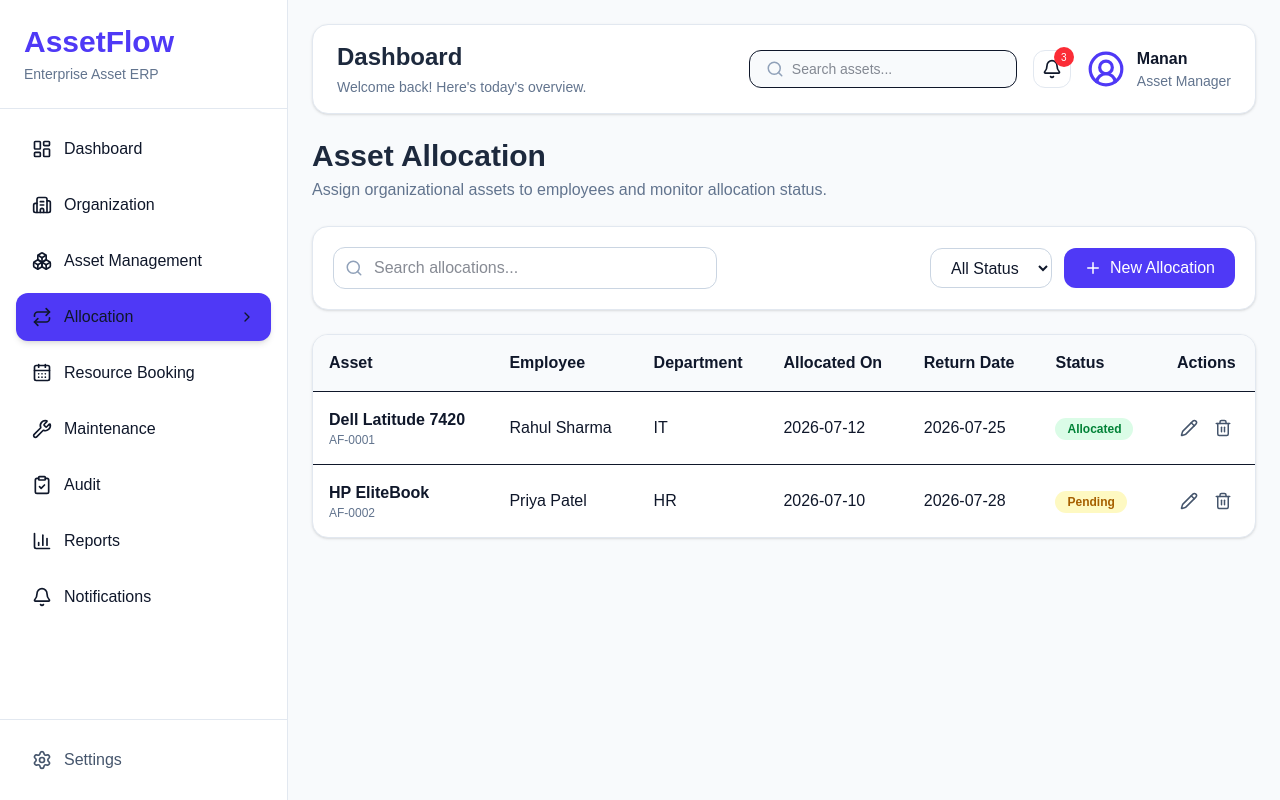
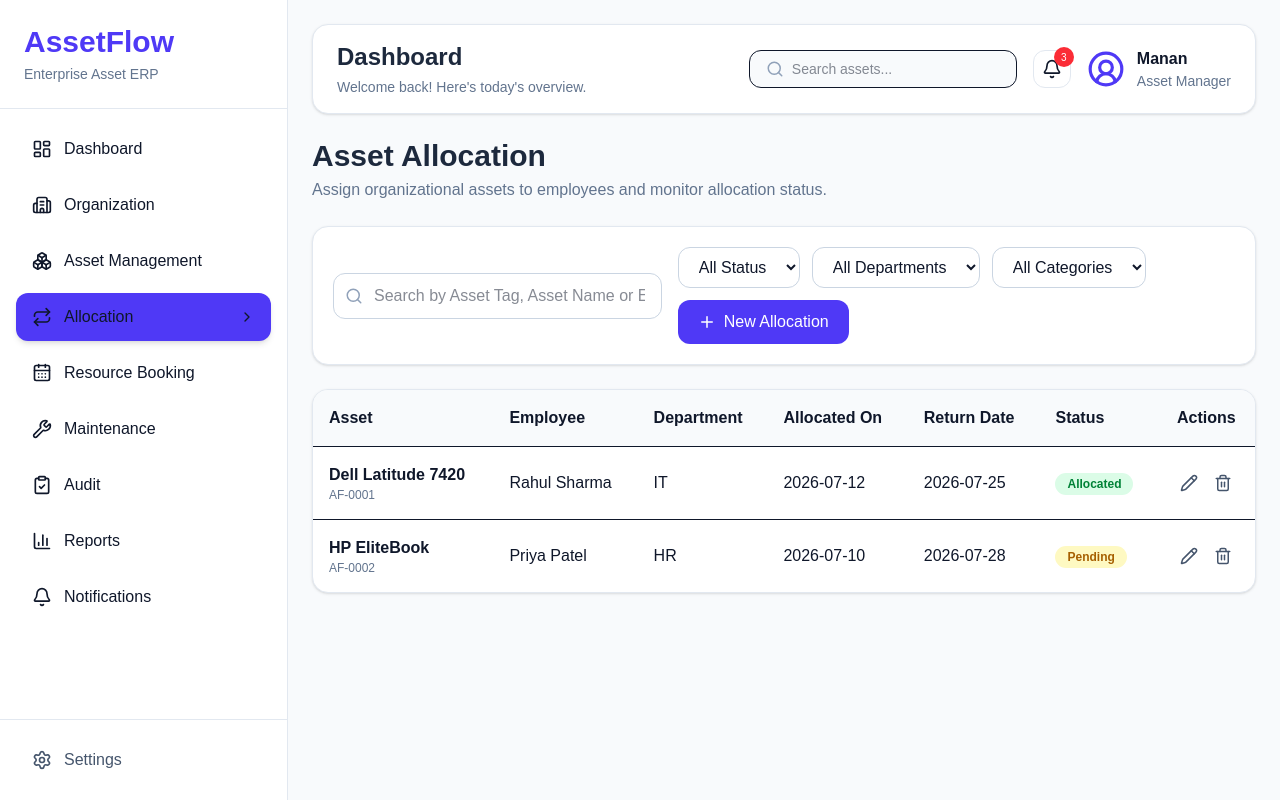
Before and after one commit to manan-soni15/asset-flow, a Next.js app: page /dashboard/allocation in a window 1280 px wide. Built offline with nearby package versions, Linux system fonts and the light colour scheme.

Commit message:
implemented search/filter in allocation

```diff
--- a/app/dashboard/allocation/page.js
+++ b/app/dashboard/allocation/page.js
@@ -17,6 +17,7 @@ const initialAllocations = [
     assetTag: "AF-0001",
     employee: "Rahul Sharma",
     department: "IT",
+    category: "Laptop",
     allocationDate: "2026-07-12",
     returnDate: "2026-07-25",
     status: "Allocated",
@@ -28,6 +29,7 @@ const initialAllocations = [
     assetTag: "AF-0002",
     employee: "Priya Patel",
     department: "HR",
+    category: "Laptop",
     allocationDate: "2026-07-10",
     returnDate: "2026-07-28",
     status: "Pending",
@@ -39,18 +41,74 @@ const initialAllocations = [
 
 export default function AllocationPage() {
 
-  // ----------------------------
-  // States
-  // ----------------------------
+  // Allocation Data
 
   const [allocations, setAllocations] =
     useState(initialAllocations);
+
+  // Modal
 
   const [isModalOpen, setIsModalOpen] =
     useState(false);
 
   const [selectedAllocation, setSelectedAllocation] =
     useState(null);
+
+  // ----------------------------
+  // Search & Filters
+  // ----------------------------
+
+  const [search, setSearch] = useState("");
+
+  const [status, setStatus] =
+    useState("All");
+
+  const [department, setDepartment] =
+    useState("All");
+
+  const [category, setCategory] =
+    useState("All");
+
+  // ----------------------------
+  // Filter Logic
+  // ----------------------------
+
+  const filteredAllocations =
+    allocations.filter((allocation) => {
+
+      const matchesSearch =
+        allocation.asset
+          .toLowerCase()
+          .includes(search.toLowerCase()) ||
+
+        allocation.assetTag
+          .toLowerCase()
+          .includes(search.toLowerCase()) ||
+
+        allocation.employee
+          .toLowerCase()
+          .includes(search.toLowerCase());
+
+      const matchesStatus =
+        status === "All" ||
+        allocation.status === status;
+
+      const matchesDepartment =
+        department === "All" ||
+        allocation.department === department;
+
+      const matchesCategory =
+        category === "All" ||
+        allocation.category === category;
+
+      return (
+        matchesSearch &&
+        matchesStatus &&
+        matchesDepartment &&
+        matchesCategory
+      );
+
+    });
 
   // ----------------------------
   // Add Allocation
@@ -63,18 +121,20 @@ export default function AllocationPage() {
       newAllocation,
     ]);
 
+    setIsModalOpen(false);
+
   };
 
   // ----------------------------
   // Update Allocation
   // ----------------------------
 
-  const handleUpdateAllocation = (updated) => {
+  const handleUpdateAllocation = (updatedAllocation) => {
 
     setAllocations((prev) =>
       prev.map((allocation) =>
-        allocation.id === updated.id
-          ? updated
+        allocation.id === updatedAllocation.id
+          ? updatedAllocation
           : allocation
       )
     );
@@ -113,7 +173,7 @@ export default function AllocationPage() {
   };
 
   // ----------------------------
-  // Return JSX
+  // UI
   // ----------------------------
 
   return (
@@ -134,31 +194,52 @@ export default function AllocationPage() {
         </p>
 
       </div>
-            {/* Toolbar */}
+
+      {/* Toolbar */}
 
       <AllocationToolbar
+
+        search={search}
+        setSearch={setSearch}
+
+        status={status}
+        setStatus={setStatus}
+
+        department={department}
+        setDepartment={setDepartment}
+
+        category={category}
+        setCategory={setCategory}
+
         onAddAllocation={() => {
+
           setSelectedAllocation(null);
+
           setIsModalOpen(true);
+
         }}
+
       />
 
       {/* Allocation Table */}
 
       <AllocationTable
-        allocations={allocations}
+        allocations={filteredAllocations}
         onDelete={handleDeleteAllocation}
         onEdit={handleEditAllocation}
       />
 
-      {/* Add / Edit Modal */}
+      {/* Modal */}
 
       <AddAllocationModal
         open={isModalOpen}
         allocation={selectedAllocation}
         onClose={() => {
+
           setSelectedAllocation(null);
+
           setIsModalOpen(false);
+
         }}
         onSave={
           selectedAllocation
@@ -166,7 +247,8 @@ export default function AllocationPage() {
             : handleAddAllocation
         }
       />
-          </div>
+
+    </div>
 
   );
 
--- a/components/dashboard/allocation/AllocationToolbar.js
+++ b/components/dashboard/allocation/AllocationToolbar.js
@@ -3,6 +3,14 @@
 import { Search, Plus } from "lucide-react";
 
 export default function AllocationToolbar({
+  search,
+  setSearch,
+  status,
+  setStatus,
+  department,
+  setDepartment,
+  category,
+  setCategory,
   onAddAllocation,
 }) {
   return (
@@ -16,39 +24,73 @@ export default function AllocationToolbar({
 
           <Search
             size={18}
-            className="absolute left-3 top-3 text-slate-400"
+            className="absolute left-3 top-1/2 -translate-y-1/2 text-slate-400"
           />
 
           <input
             type="text"
-            placeholder="Search allocations..."
-            className="w-full rounded-xl border border-slate-300 py-2 pl-10 pr-4 outline-none focus:ring-2 focus:ring-indigo-500"
+            value={search}
+            onChange={(e) => setSearch(e.target.value)}
+            placeholder="Search by Asset Tag, Asset Name or Employee..."
+            className="w-full rounded-xl border border-slate-300 py-2.5 pl-10 pr-4 outline-none transition focus:border-indigo-500 focus:ring-2 focus:ring-indigo-200"
           />
 
         </div>
 
-        {/* Right Section */}
+        {/* Filters */}
 
-        <div className="flex flex-wrap gap-3">
+        <div className="flex flex-wrap items-center gap-3">
 
-          <select className="rounded-xl border border-slate-300 px-4 py-2">
+          {/* Status */}
 
-            <option>All Status</option>
-            <option>Allocated</option>
-            <option>Pending</option>
-            <option>Returned</option>
+          <select
+            value={status}
+            onChange={(e) => setStatus(e.target.value)}
+            className="rounded-xl border border-slate-300 bg-white px-4 py-2.5 outline-none focus:border-indigo-500 focus:ring-2 focus:ring-indigo-200"
+          >
+            <option value="All">All Status</option>
+            <option value="Allocated">Allocated</option>
+            <option value="Pending">Pending</option>
+            <option value="Returned">Returned</option>
+          </select>
 
+          {/* Department */}
+
+          <select
+            value={department}
+            onChange={(e) => setDepartment(e.target.value)}
+            className="rounded-xl border border-slate-300 bg-white px-4 py-2.5 outline-none focus:border-indigo-500 focus:ring-2 focus:ring-indigo-200"
+          >
+            <option value="All">All Departments</option>
+            <option value="IT">IT</option>
+            <option value="HR">HR</option>
+            <option value="Finance">Finance</option>
+            <option value="Admin">Admin</option>
           </select>
+
+          {/* Category */}
+
+          <select
+            value={category}
+            onChange={(e) => setCategory(e.target.value)}
+            className="rounded-xl border border-slate-300 bg-white px-4 py-2.5 outline-none focus:border-indigo-500 focus:ring-2 focus:ring-indigo-200"
+          >
+            <option value="All">All Categories</option>
+            <option value="Laptop">Laptop</option>
+            <option value="Desktop">Desktop</option>
+            <option value="Monitor">Monitor</option>
+            <option value="Projector">Projector</option>
+            <option value="Printer">Printer</option>
+          </select>
+
+          {/* Button */}
 
           <button
             onClick={onAddAllocation}
-            className="flex items-center gap-2 rounded-xl bg-indigo-600 px-5 py-2 font-medium text-white hover:bg-indigo-700"
+            className="flex items-center gap-2 rounded-xl bg-indigo-600 px-5 py-2.5 font-medium text-white transition hover:bg-indigo-700"
           >
-
             <Plus size={18} />
-
             New Allocation
-
           </button>
 
         </div>
```
